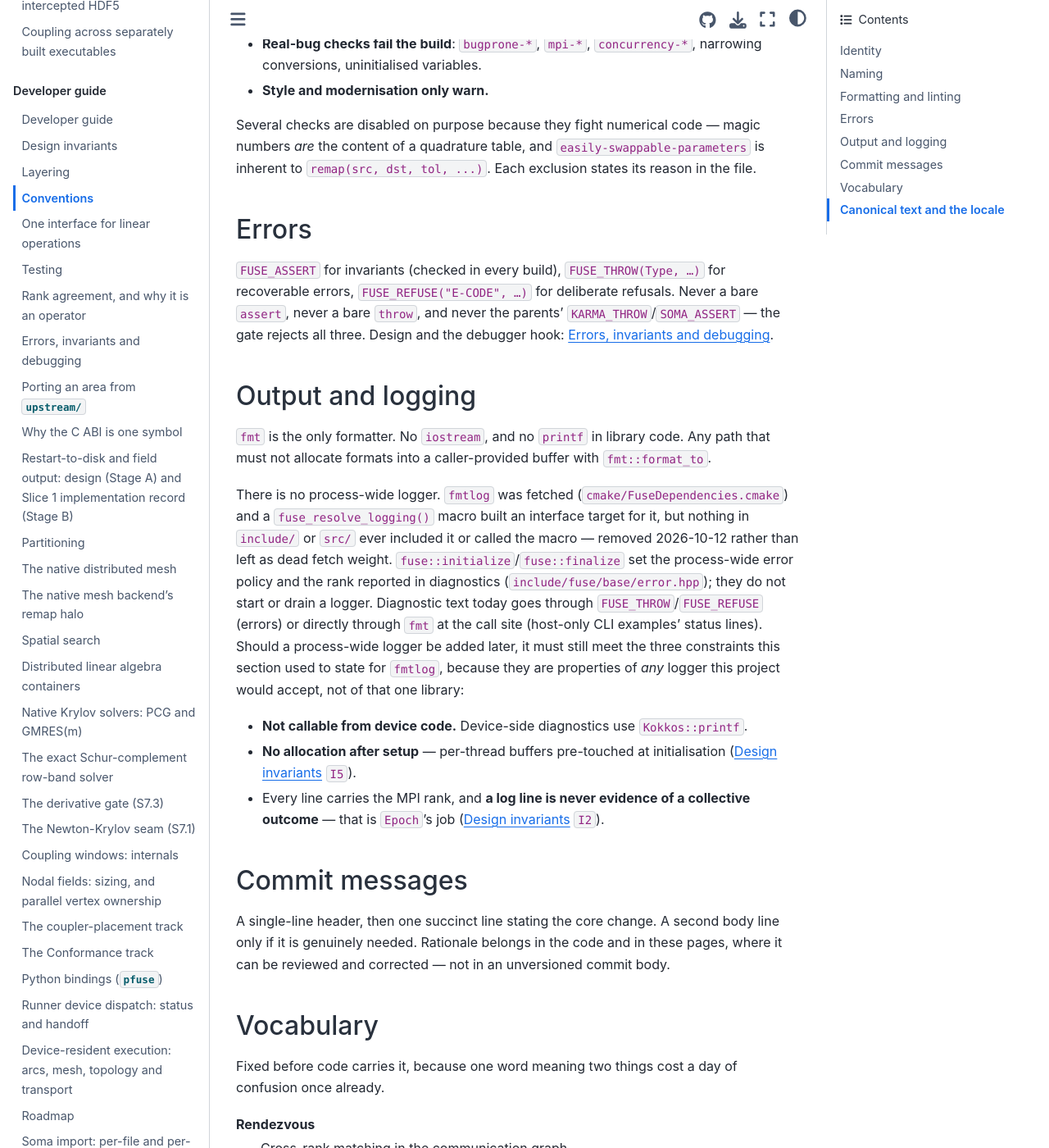
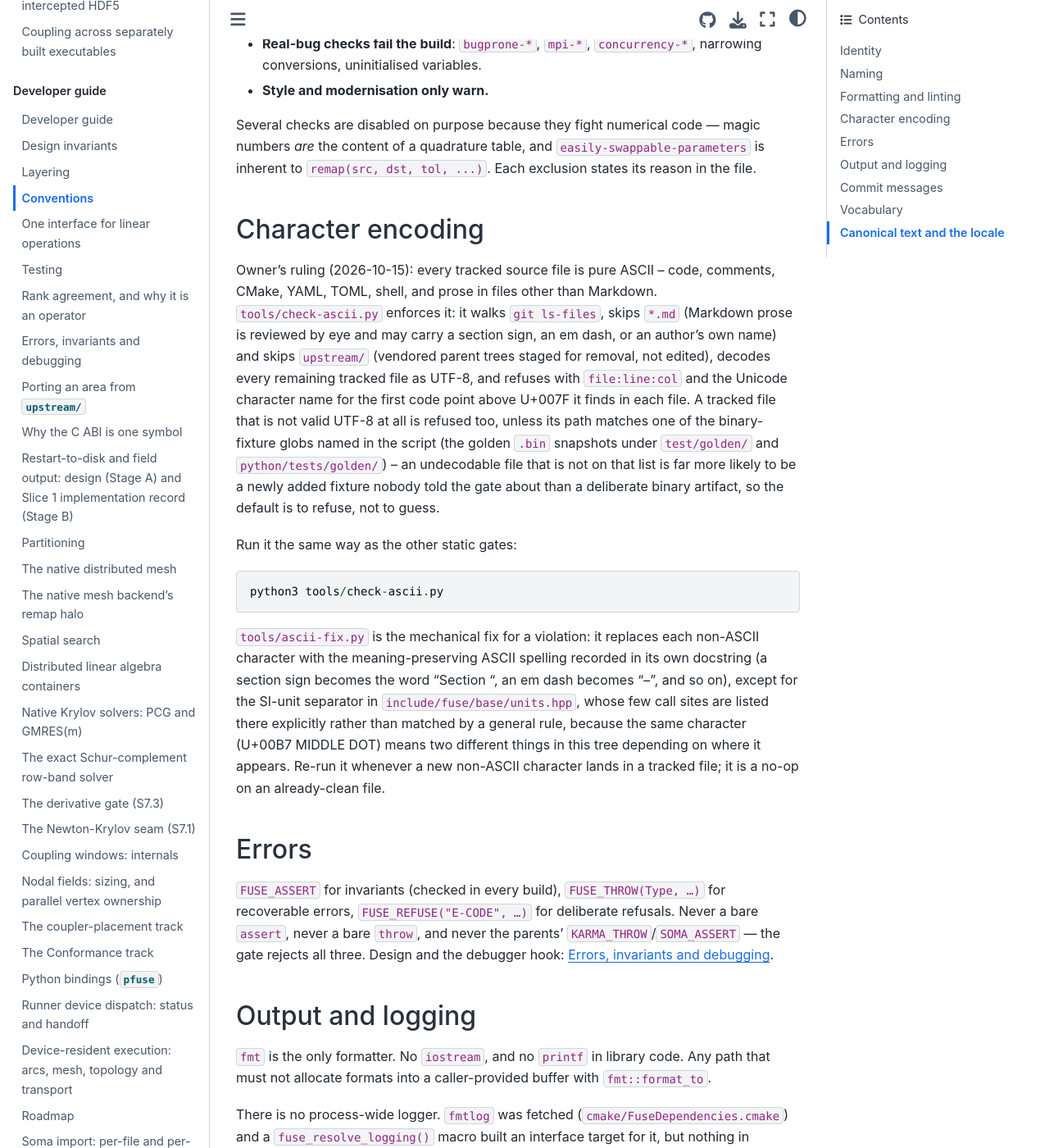
Before and after one commit to vijaysm/fuse, a Sphinx documentation site: the page built from docs/dev/conventions.md, in a window 1280 px wide and 1400 px high, scrolled down 1066 px. Shown: the whole window at 82% size. Built offline with Sphinx 7.4.7 and the Sphinx Book theme 1.1.4, drawn with Linux system fonts in a browser that asks for light colours.

Commit message:
Write cmake and config in ASCII only; register and document the gate
check-ascii.py runs with the other static gates in CI and is described in docs/dev/conventions.md.

````diff
--- a/CMakeLists.txt
+++ b/CMakeLists.txt
@@ -1,4 +1,4 @@
-# FUSE — top-level superbuild.
+# FUSE -- top-level superbuild.
 #
 # At S0 this builds the two imported parent trees and nothing else: there is no
 # fuse/ source yet, and a target that compiles nothing is worse than no target.
--- a/docs/dev/conventions.md
+++ b/docs/dev/conventions.md
@@ -39,6 +39,18 @@ the upstream defaults carries a comment saying why. The split that matters:
 Several checks are disabled on purpose because they fight numerical code — magic numbers *are* the
 content of a quadrature table, and `easily-swappable-parameters` is inherent to `remap(src, dst, tol,
 ...)`. Each exclusion states its reason in the file.
+
+## Character encoding
+
+Owner's ruling (2026-10-15): every tracked source file is pure ASCII -- code, comments, CMake, YAML, TOML, shell, and prose in files other than Markdown. `tools/check-ascii.py` enforces it: it walks `git ls-files`, skips `*.md` (Markdown prose is reviewed by eye and may carry a section sign, an em dash, or an author's own name) and skips `upstream/` (vendored parent trees staged for removal, not edited), decodes every remaining tracked file as UTF-8, and refuses with `file:line:col` and the Unicode character name for the first code point above U+007F it finds in each file. A tracked file that is not valid UTF-8 at all is refused too, unless its path matches one of the binary-fixture globs named in the script (the golden `.bin` snapshots under `test/golden/` and `python/tests/golden/`) -- an undecodable file that is not on that list is far more likely to be a newly added fixture nobody told the gate about than a deliberate binary artifact, so the default is to refuse, not to guess.
+
+Run it the same way as the other static gates:
+
+```
+python3 tools/check-ascii.py
+```
+
+`tools/ascii-fix.py` is the mechanical fix for a violation: it replaces each non-ASCII character with the meaning-preserving ASCII spelling recorded in its own docstring (a section sign becomes the word "Section ", an em dash becomes "--", and so on), except for the SI-unit separator in `include/fuse/base/units.hpp`, whose few call sites are listed there explicitly rather than matched by a general rule, because the same character (U+00B7 MIDDLE DOT) means two different things in this tree depending on where it appears. Re-run it whenever a new non-ASCII character lands in a tracked file; it is a no-op on an already-clean file.
 
 ## Errors
 
````
Also changed, not shown: docs/user/build.md (+1 -1 lines), 4 other files.
